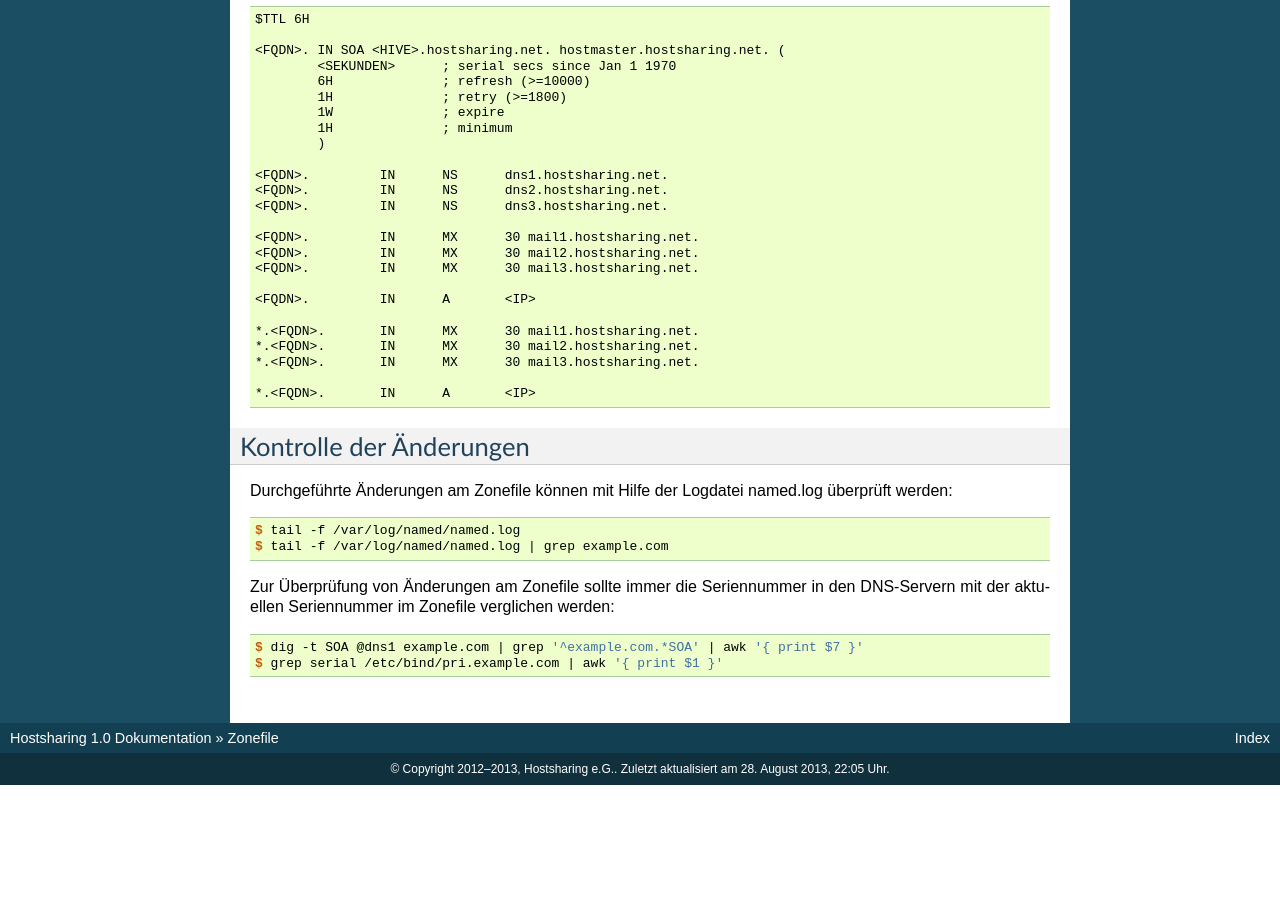
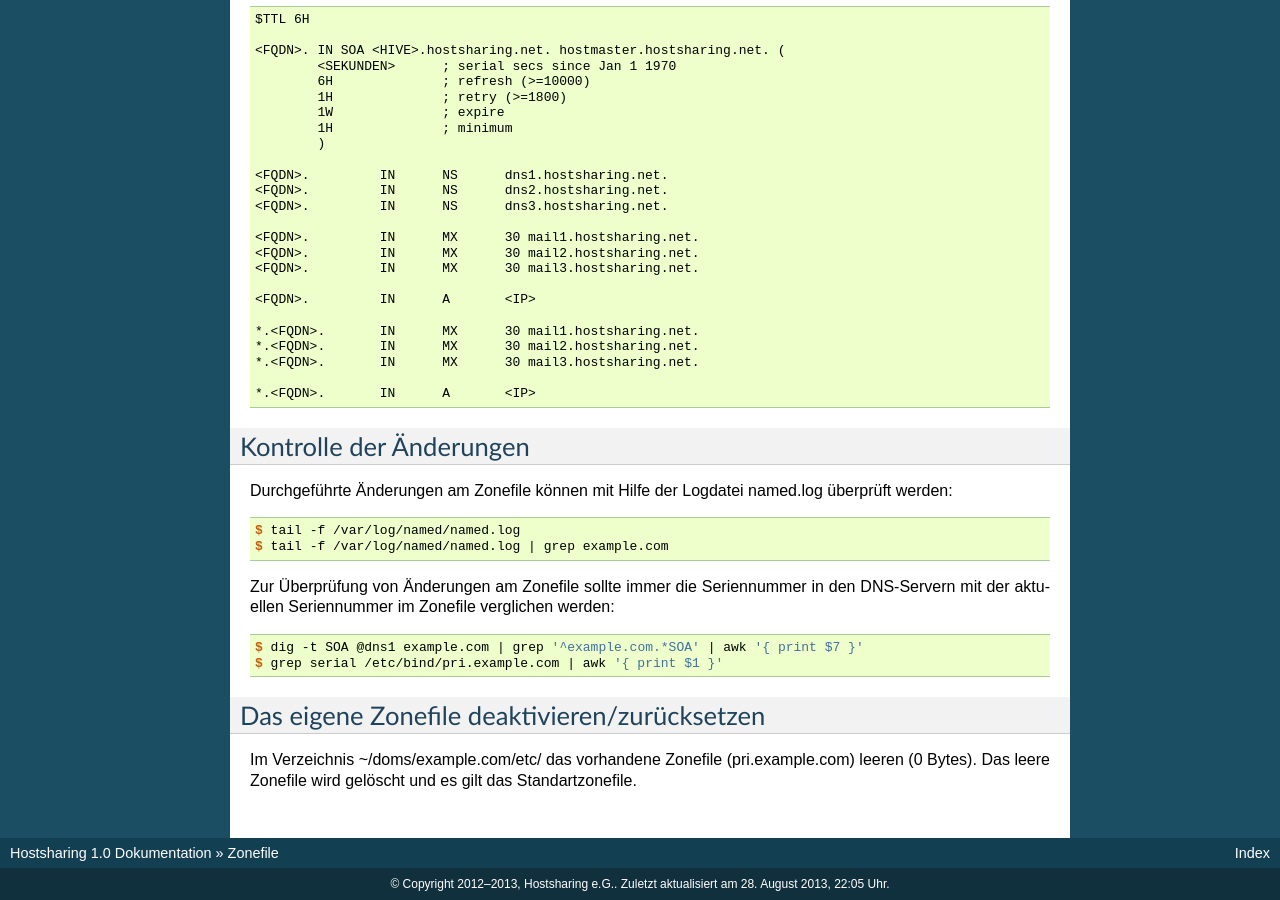
Before and after one commit to hostsharing/hs.docs.users, a Sphinx documentation site: the page built from source/zonefile.rst, in a window 1280 px wide and 900 px high, scrolled down 2633 px. Built offline with Sphinx 7.4.7, drawn with Linux system fonts in a browser that asks for light colours; pages that are not in the unit, such as notebooks, are missing from menus; before the commit the page ends 3418 px from its top, so only the background shows below that; some of the changed text lies outside the part shown.

Commit message:
added remove own zonefile

```diff
--- a/source/zonefile.rst
+++ b/source/zonefile.rst
@@ -201,3 +201,9 @@ Zur Überprüfung von Änderungen am Zonefile sollte immer die Seriennummer in d
 
    $ dig -t SOA @dns1 example.com | grep '^example.com.*SOA' | awk '{ print $7 }'
    $ grep serial /etc/bind/pri.example.com | awk '{ print $1 }'
+
+
+Das eigene Zonefile deaktivieren/zurücksetzen
+---------------------------------------------
+
+Im Verzeichnis ~/doms/example.com/etc/ das vorhandene Zonefile (pri.example.com) leeren (0 Bytes). Das leere Zonefile wird gelöscht und es gilt das Standartzonefile.
```
